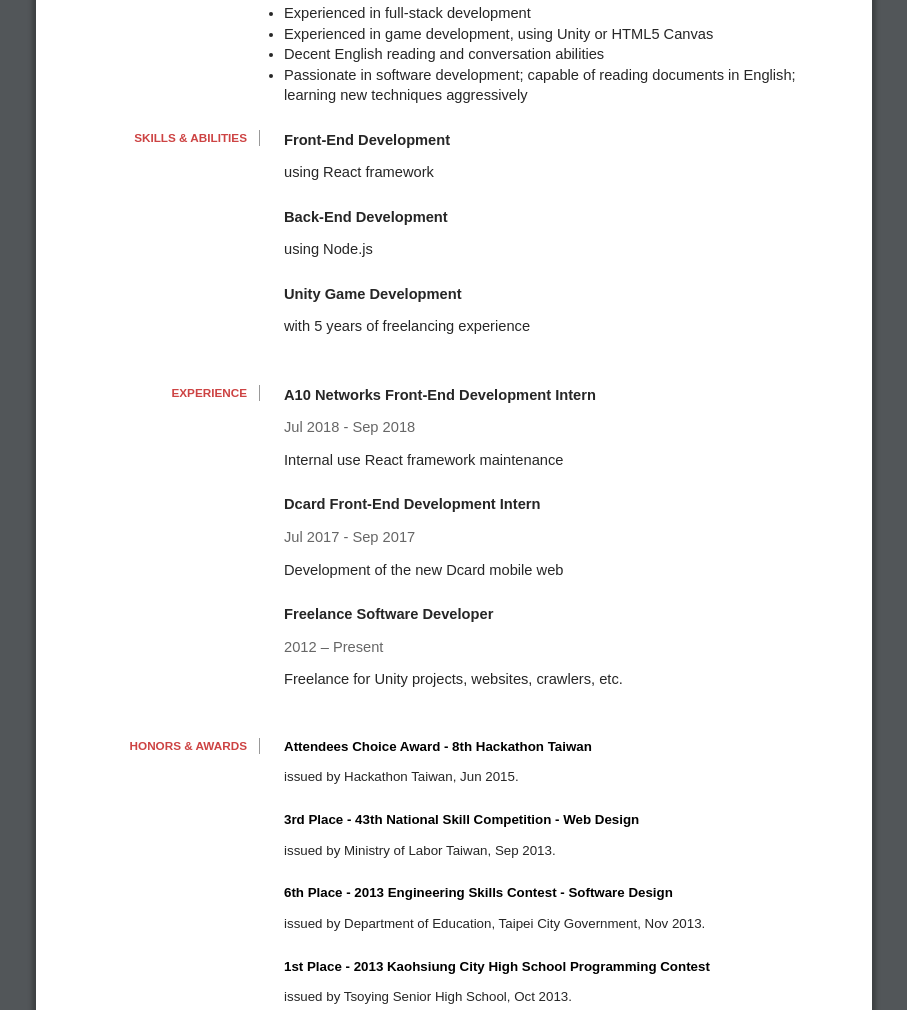
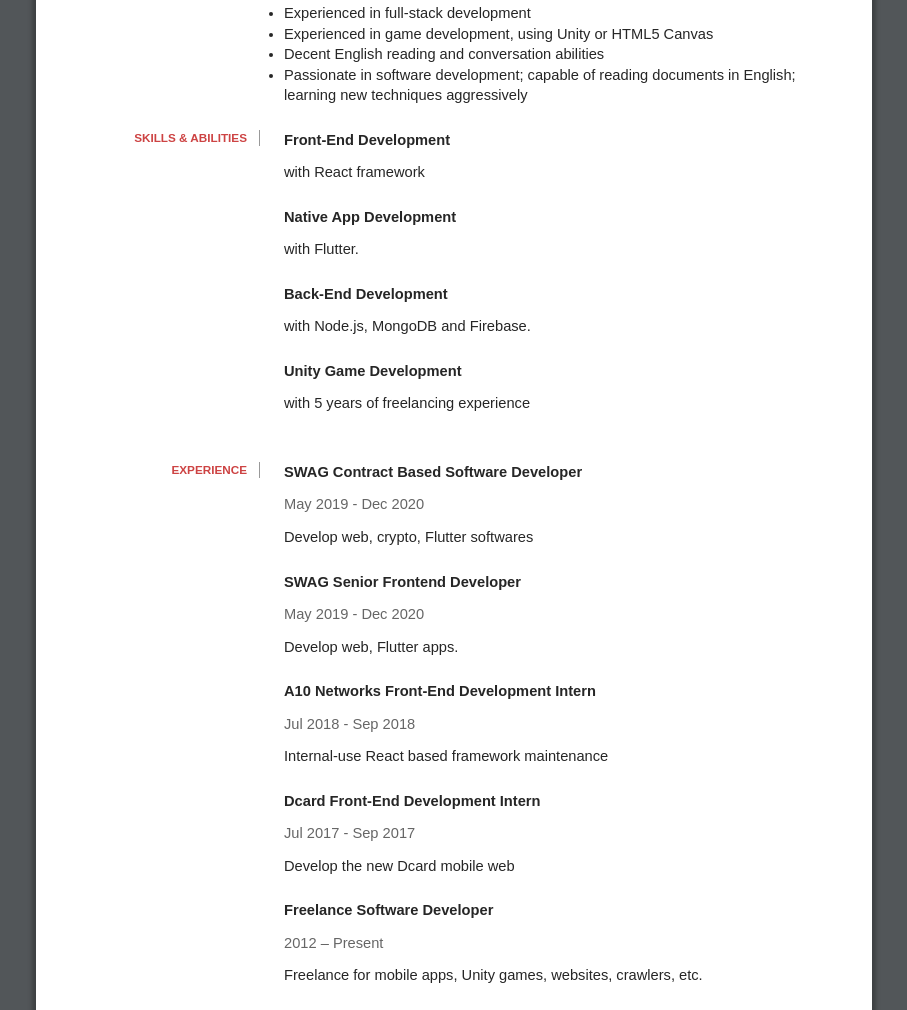
Before and after one commit to HaoCherHong/resume.lucher.club, a website: page public/index.html in a window 1280 px wide. Shown: the part 289-1299 px from the top of the page, without its empty margins (186-1093 px from the left). Drawn offline with Linux system fonts and the light colour scheme.

Commit message:
update content

```diff
--- a/public/index.html
+++ b/public/index.html
@@ -41,11 +41,15 @@
           <div class="col2">
             <div class="section-entry">
               <h3 class="entry-title">Front-End Development</h3>
-              <p class="entry-body">using React framework</p>
+              <p class="entry-body">with React framework</p>
+            </div>
+            <div class="section-entry">
+              <h3 class="entry-title">Native App Development</h3>
+              <p class="entry-body">with Flutter.</p>
             </div>
             <div class="section-entry">
               <h3 class="entry-title">Back-End Development</h3>
-              <p class="entry-body">using Node.js</p>
+              <p class="entry-body">with Node.js, MongoDB and Firebase.</p>
             </div>
             <div class="section-entry">
               <h3 class="entry-title">Unity Game Development</h3>
@@ -59,19 +63,29 @@
           </div>
           <div class="col2">
             <div class="section-entry">
+              <h3 class="entry-title">SWAG Contract Based Software Developer</h3>
+              <div class="entry-date">May 2019 - Dec 2020</div>
+              <p class="entry-body">Develop web, crypto, Flutter softwares</p>
+            </div>
+            <div class="section-entry">
+              <h3 class="entry-title">SWAG Senior Frontend Developer</h3>
+              <div class="entry-date">May 2019 - Dec 2020</div>
+              <p class="entry-body">Develop web, Flutter apps.</p>
+            </div>
+            <div class="section-entry">
               <h3 class="entry-title">A10 Networks Front-End Development Intern</h3>
               <div class="entry-date">Jul 2018 - Sep 2018</div>
-              <p class="entry-body">Internal use React framework maintenance</p>
+              <p class="entry-body">Internal-use React based framework maintenance</p>
             </div>
             <div class="section-entry">
               <h3 class="entry-title">Dcard Front-End Development Intern</h3>
               <div class="entry-date">Jul 2017 - Sep 2017</div>
-              <p class="entry-body">Development of the new Dcard mobile web</p>
+              <p class="entry-body">Develop the new Dcard mobile web</p>
             </div>
             <div class="section-entry">
               <h3 class="entry-title">Freelance Software Developer</h3>
               <div class="entry-date">2012 – Present</div>
-              <p class="entry-body">Freelance for Unity projects, websites, crawlers, etc.
+              <p class="entry-body">Freelance for mobile apps, Unity games, websites, crawlers, etc.
               </p>
             </div>
           </div>
@@ -123,7 +137,7 @@
             </div>
             <div class="section-entry">
               <h3 class="entry-award">
-                Best Technique, Best Creativity Awards - 2018 Creative Game Design Hosted by IGS
+                Best Technique, Best Creativity Awards - 2018 Creative Game Design by IGS
               </h3>
               <p class="entry-issuer">
                 issued by IGS, Jan 2018.
```
